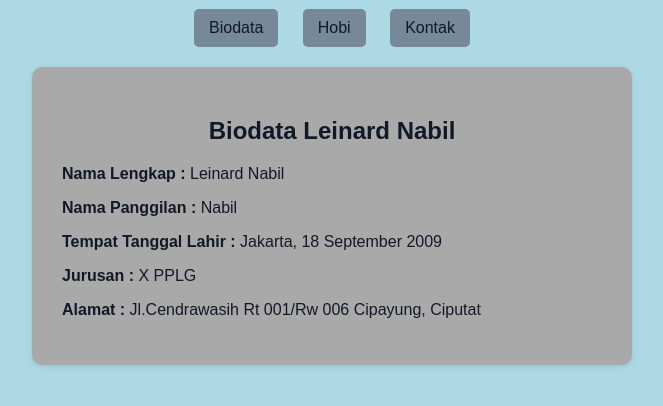
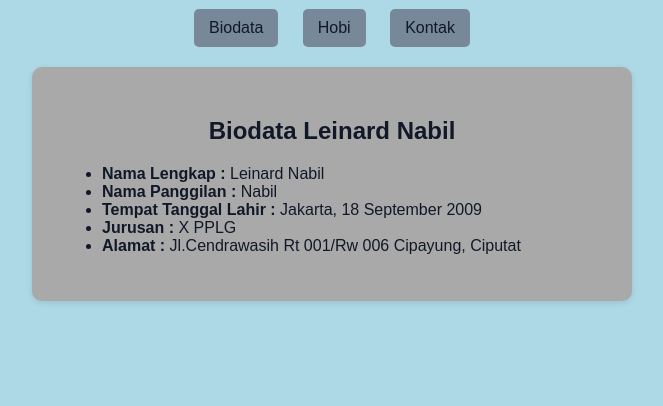
Before and after one commit to abil1809/biodata, a plain HTML site: page index.html in a window 1280 px wide. Shown: the part 88-494 px from the top of the page, without its empty margins (308-971 px from the left). Drawn offline with Linux system fonts and the light colour scheme.

Commit message:
Update index.html

```diff
--- a/index.html
+++ b/index.html
@@ -44,7 +44,7 @@
             box-shadow: 0 2px 6px rgba(0,0,0,0.1);
         }
         section table {
-            width: 105%;
+            width: 100%;
             border-collapse: collapse;
         }
         section th, section td {
@@ -53,7 +53,7 @@
             text-align: center;
         }
         section img {
-            max-width: 105%;
+            max-width: 102%;
             height: auto;
         }
         section.active {
@@ -74,11 +74,13 @@
 
     <section id="biodata" class="active">
         <h2 align = "center">Biodata Leinard Nabil</h2>
-        <p><strong>Nama Lengkap :</strong> Leinard Nabil</p>
-        <p><strong>Nama Panggilan :</strong> Nabil</p>
-        <p><strong>Tempat Tanggal Lahir :</strong> Jakarta, 18 September 2009</p>
-        <p><strong>Jurusan :</strong> X PPLG</p>
-        <p><strong>Alamat :</strong> Jl.Cendrawasih Rt 001/Rw 006 Cipayung, Ciputat</p>
+        <ul>
+        <li><strong>Nama Lengkap :</strong> Leinard Nabil</li>
+        <li><strong>Nama Panggilan :</strong> Nabil</li>
+        <li><strong>Tempat Tanggal Lahir :</strong> Jakarta, 18 September 2009</li>
+        <li><strong>Jurusan :</strong> X PPLG</li>
+        <li><strong>Alamat :</strong> Jl.Cendrawasih Rt 001/Rw 006 Cipayung, Ciputat</li>
+        </ul>
     </section>
 
 <section id="hobi">
```
